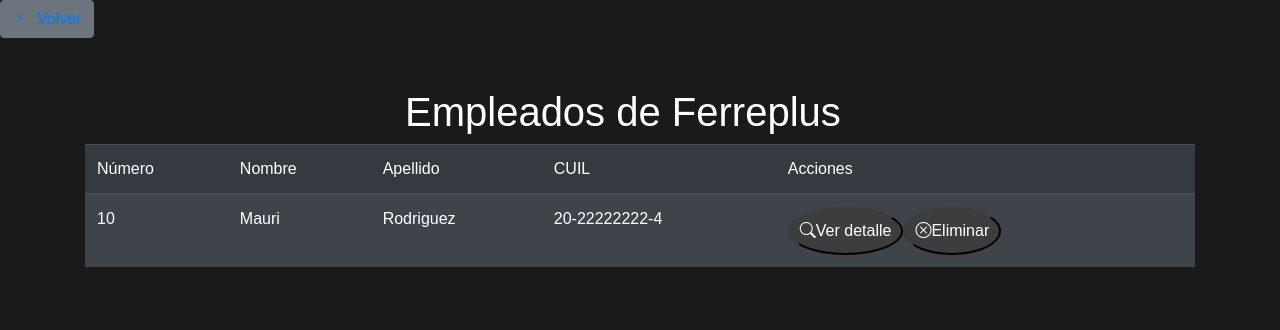
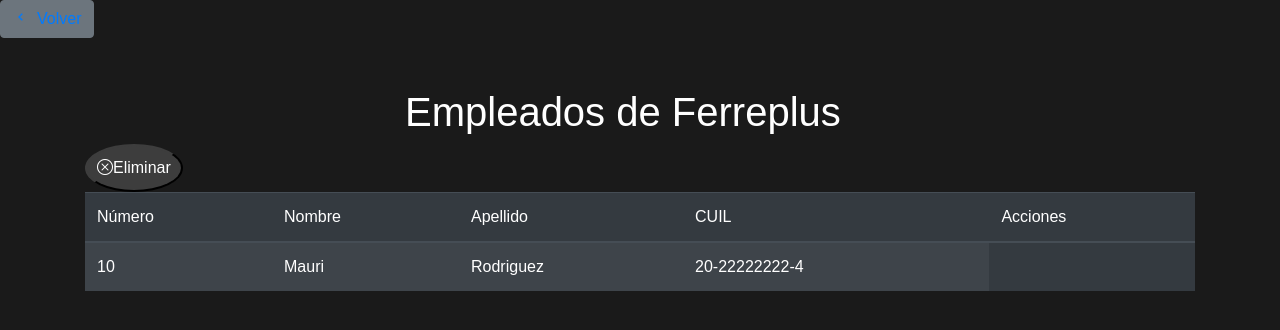
Before and after one commit to gretoide/Ferreplus, a Django app: page /ver-empleados/ in a window 1280 px wide. Shown: the top 330 px of the page. Run offline with Django 5.2, Linux system fonts and the light colour scheme; a user stored in the database is signed in; data comes from the database, SQL or seed files in the repository; both versions use the stored data as it was after the commit; some libraries are stand-ins or nearby versions.

Commit message:
Eliminar botones no funcionales

```diff
--- a/ferreplus/templates/vista_administrador/ver_empleados.html
+++ b/ferreplus/templates/vista_administrador/ver_empleados.html
@@ -52,7 +52,7 @@
                     <td>{{ empleado.first_name }}</td>
                     <td>{{ empleado.last_name }}</td>
                     <td>{{ empleado.cuil }}</td>
-                    <td><a href=""><button><i class="bi bi-search">Ver detalle</i></button></a><button id="{{empleado.id}}" onclick="confirmarEliminacion('{{ empleado.id }}')"><i class="bi bi-x-circle">Eliminar</i></button>
+                    <!--<td><a href=""><button><i class="bi bi-search">Ver detalle</i></button></a>--><button id="{{empleado.id}}" onclick="confirmarEliminacion('{{ empleado.id }}')"><i class="bi bi-x-circle">Eliminar</i></button>
                 </tr>
             {% endfor %}
         </tbody>
```
Also changed, not shown: ferreplus/db.sqlite3.
